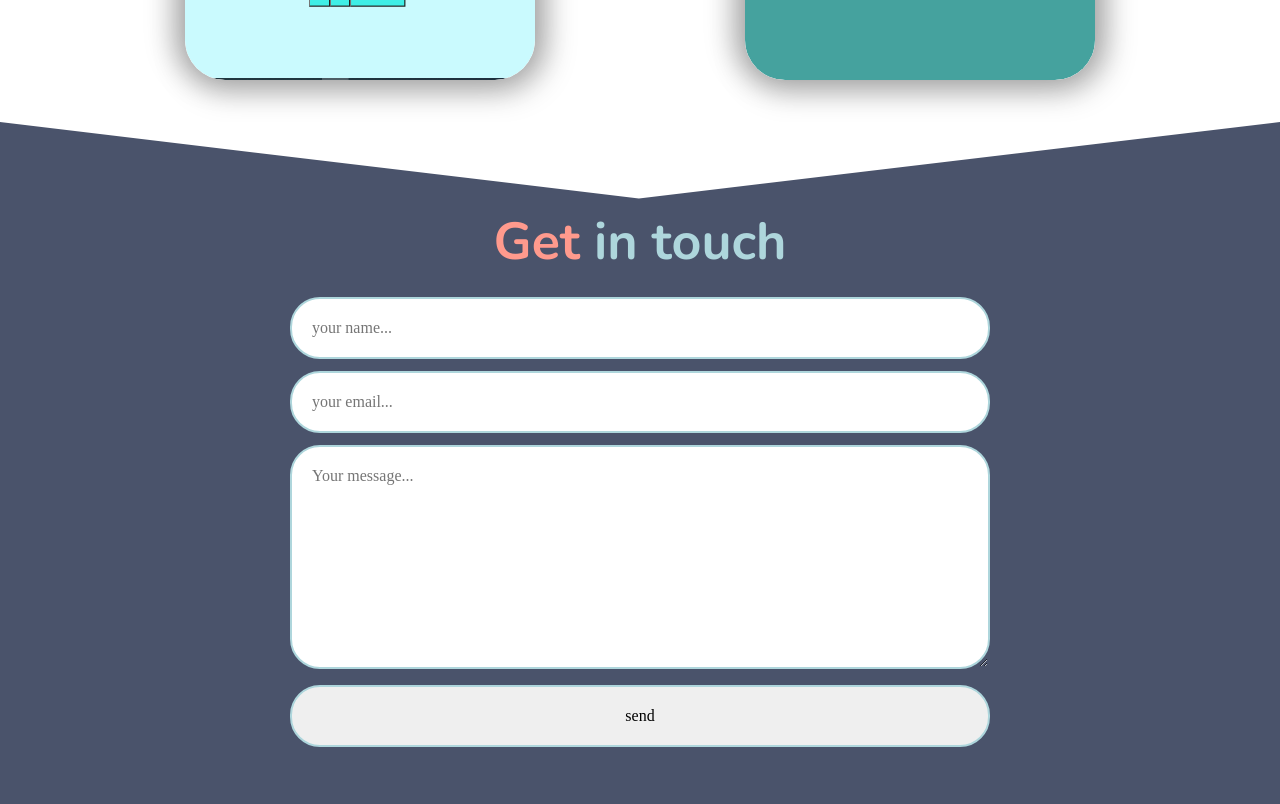
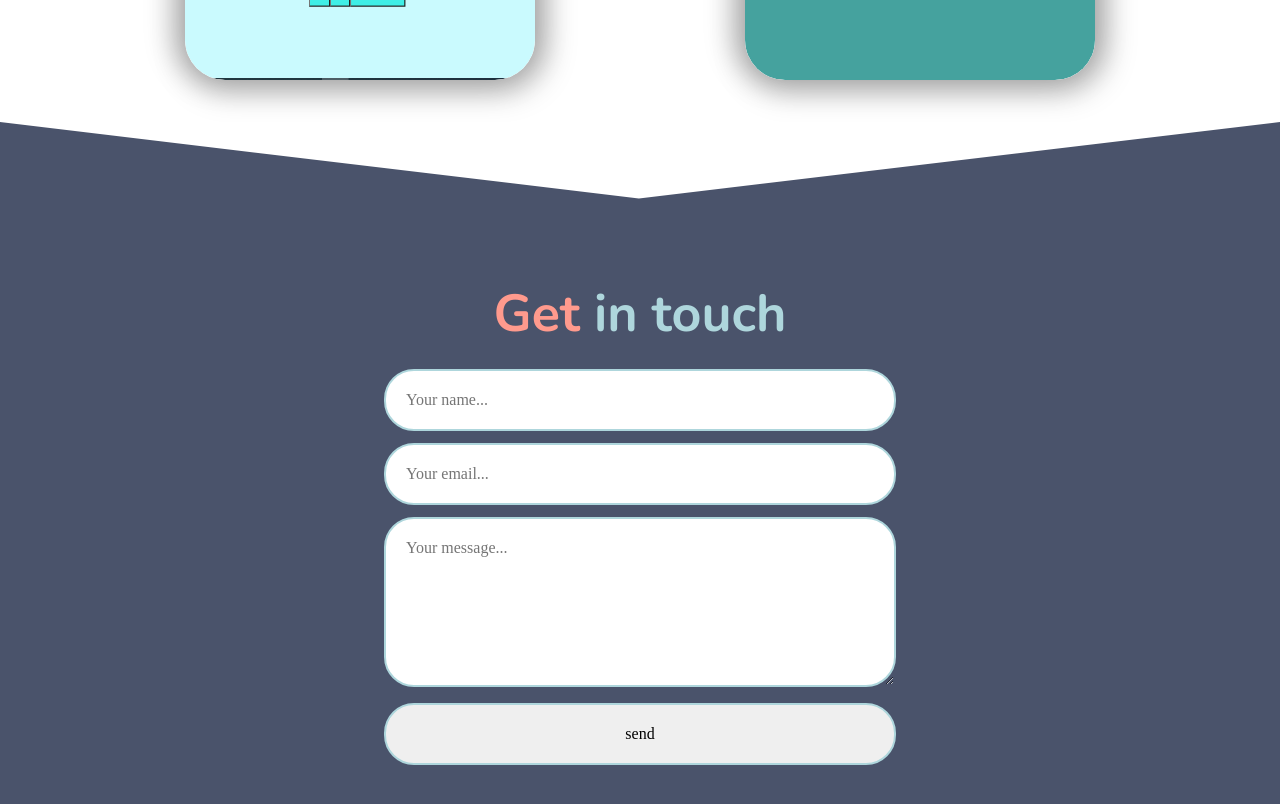
Before and after one commit to redapy/my-portfolio, a React (Create React App) app: page / in a window 1280 px wide. Shown: the part 3000-3804 px from the top of the page. Built offline with nearby package versions, Linux system fonts and the light colour scheme.

Commit message:
add inputs  animation

```diff
--- a/src/components/contact/ContactForm.js
+++ b/src/components/contact/ContactForm.js
@@ -1,9 +1,19 @@
-import { useRef } from "react";
+import { useMemo, useRef} from "react";
 import { Form, Triangle, Wrapper } from "./ContactForm.styles";
 import emailjs from '@emailjs/browser';
+import useOnScreen from "../../hooks/useOnScreen";
+import { config, useTrail, animated } from "react-spring";
 
 const ContactForm = () => {
     const formRef = useRef();
+    const optionsMemo = useMemo(() => (
+        {
+            root: null,
+            rootMargin: '0px',
+            threshold: 0.5
+        }
+    ), []);
+    const [isvisible, wrapperRef] = useOnScreen(optionsMemo);
     const sendEmail = (e) => {
         e.preventDefault();
 
@@ -16,40 +26,53 @@ const ContactForm = () => {
 
          e.currentTarget.reset();
       };
+      //animation
+      const inputs = [{type: "text", placeholder:"Your name...", name:"name"}, {type: "email", placeholder:"Your email...", name:"email"}, {rows:'7', placeholder:"Your message...", name:"message"}]
+      const inputsTrail = useTrail(inputs.length, {
+        from: {
+            opacity:0,
+            x: -150,
+        },
+         to: {
+             opacity: isvisible ? 1 : 0,
+             x: isvisible ? 0 : -150
+         },
+         config: config.slow
+    })
+
+
 
     return (
-        <Wrapper id='contact'>
+        <Wrapper ref={wrapperRef} id='contact'>
             <Triangle>
                 <svg data-name="Layer 1" xmlns="http://www.w3.org/2000/svg" viewBox="0 0 1200 120" preserveAspectRatio="none">
                     <path d="M1200 0L0 0 598.97 114.72 1200 0z" className="shape-fill"></path>
                 </svg>
             </Triangle>
-            <h4><span>Get</span> in touch</h4>
+            {isvisible && <h2><span>Get</span> in touch</h2>}
             <Form ref={formRef} onSubmit={sendEmail}>
-                <label>
-                    <input
-                        type="text"
-                        placeholder="your name..."
-                        name="name"
-                        required
-                    />
-                </label>
-                <label>
-                    <input
-                        type="email"
-                        placeholder="your email..."
-                        name="email"
-                        required
-                    />
-                </label>
-                <label >
-                    <textarea
-                        name="message"
-                        rows='10'
-                        placeholder="Your message..."
-                        required
-                    />
-                </label>
+                {inputsTrail.map(({x, ...props}, i) => (
+                    <animated.label
+                        key={inputs[i].name}
+                        style={{
+                        ...props,
+                        transform: x.to(x => `translate3d(${x}px, 0, 0)`)
+                        }}
+                    >
+                        {!inputs[i].rows && <input
+                            type={inputs[i].type}
+                            placeholder={inputs[i].placeholder}
+                            name={inputs[i].name}
+                            required
+                        />}
+                        {inputs[i].rows && <textarea
+                            rows={inputs[i].rows}
+                            placeholder={inputs[i].placeholder}
+                            name={inputs[i].name}
+                            required
+                        />}
+                    </animated.label>
+                ))}
                 <input type="submit" value='send'/>
             </Form>
         </Wrapper>
--- a/src/components/contact/ContactForm.styles.js
+++ b/src/components/contact/ContactForm.styles.js
@@ -9,8 +9,8 @@ export const Wrapper = styled.section`
     flex-direction: column;
     justify-content: center;
     align-items: center;
-    h4 {
-        margin: 0 auto;
+    h2 {
+        margin: 90px auto;
         font-family: 'Nunito', sans-serif;
         font-size: 52px;
         font-weight: 900;
@@ -41,11 +41,12 @@ export const Triangle = styled.div`
 `;
 
 export const Form = styled.form`
-    max-width: 60%;
+    width: 40%;
+    max-width: 50%;
     display: flex;
     flex-direction: column;
     input, textarea {
-        width: 700px;
+        width: 100%;
         padding: 20px;
         margin-bottom: 12px;
         border: 2px solid var(--seaFoam);
--- a/src/components/skillsList/SkillsList.js
+++ b/src/components/skillsList/SkillsList.js
@@ -3,7 +3,7 @@ import { Wrapper, List } from "./SkillsList.styles";
 
 const SkillsList = ({isvisible}) => {
         // Animating the skills list
-        const skills = ['HTML', 'CSS', 'JavaScript', 'ReactJS', 'git', 'GitHub'];
+        const skills = ['HTML', 'CSS', 'JavaScript', 'ReactJS', 'firebase', 'git', 'GitHub'];
         const skillsTrail = useTrail(skills.length, {
             from: {
                 opacity:0,
```
